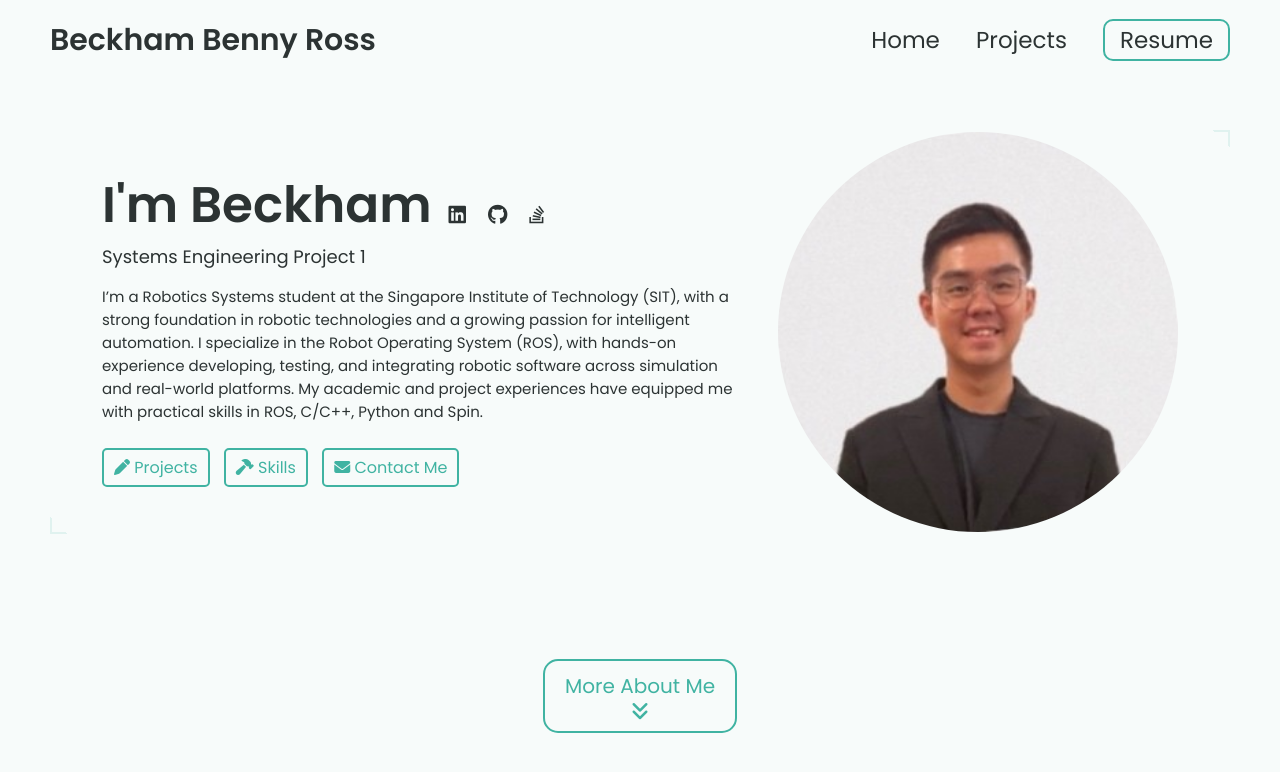
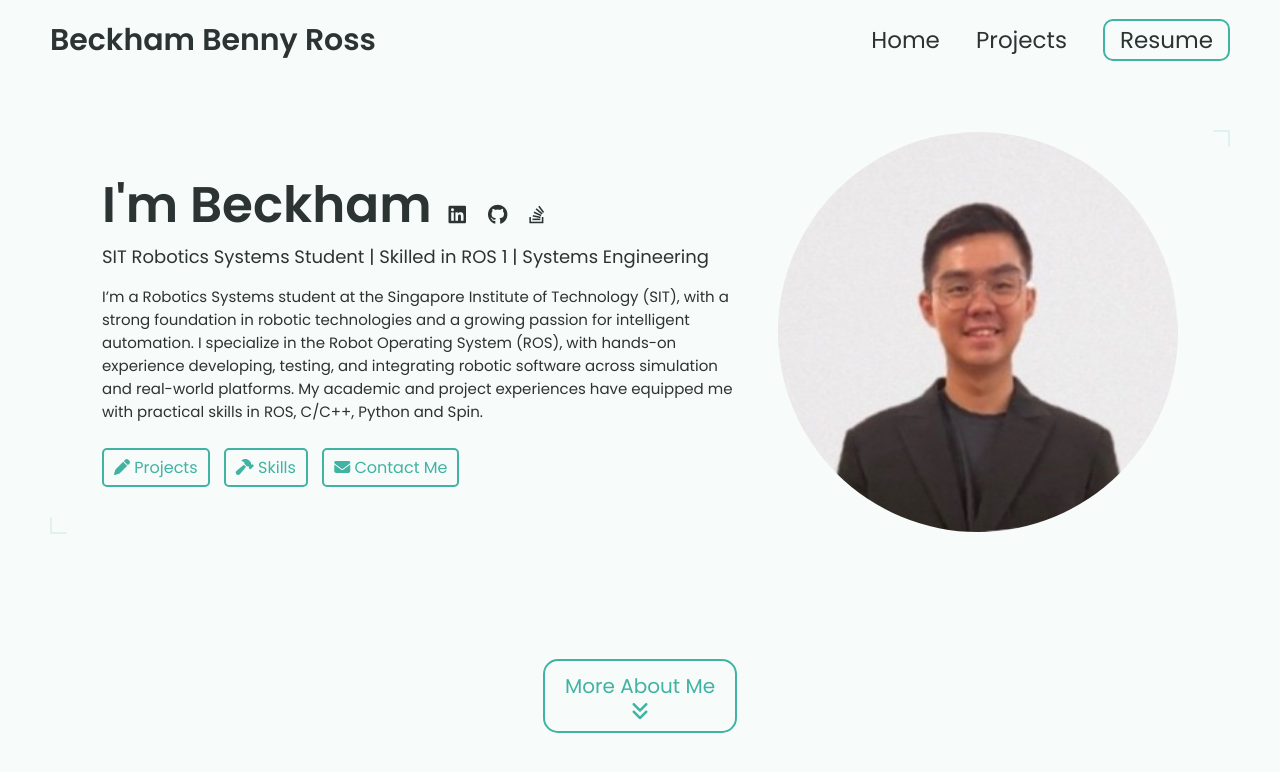
Before and after one commit to Beckhambenny2000/Beckhambenny2000.github.io, a Jekyll site: the page built from index.html, in a window 1280 px wide and 900 px high. Shown: the top 772 px of the window. Built offline with Jekyll 4.4.1, drawn with Linux system fonts in a browser that asks for light colours.

Commit message:
Update _config.yml

```diff
--- a/_config.yml
+++ b/_config.yml
@@ -13,7 +13,7 @@ title: Beckham's Portfolio # This is what shows up in the tab of the browser
 
 # Hero Section
 name: Beckham Benny Ross
-headline: Systems Engineering Project 1
+headline: SIT Robotics Systems Student | Skilled in ROS 1 | Systems Engineering
 description: >- # dont remove this line. this will ignore all new lines until the next section
   I’m a Robotics Systems student at the Singapore Institute of Technology (SIT), with a strong foundation in robotic technologies and a growing passion for intelligent automation. I specialize in the Robot Operating System (ROS), with hands-on experience developing, testing, and integrating robotic software across simulation and real-world platforms. My academic and project experiences have equipped me with practical skills in ROS, C/C++, Python and Spin.
 
```
